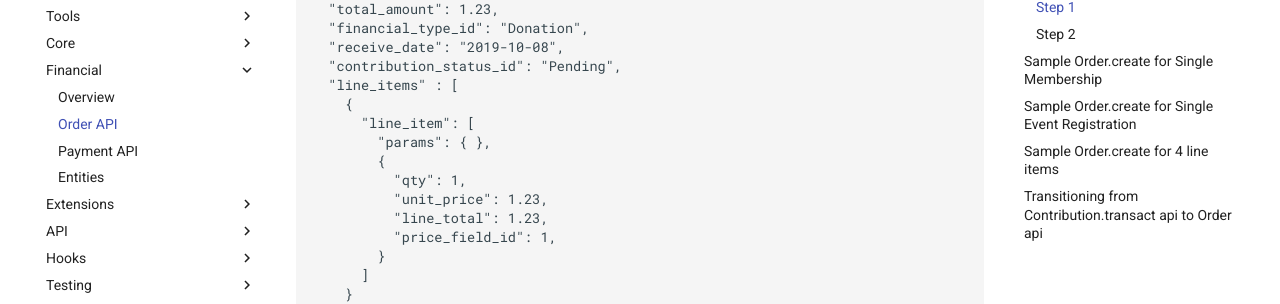
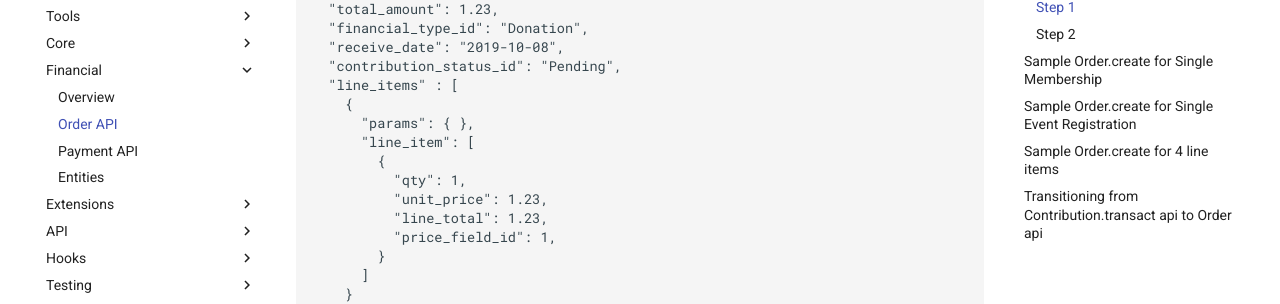
Before and after one commit to civicrm/civicrm-dev-docs, an MkDocs documentation site: the page built from docs/financial/orderAPI.md, in a window 1280 px wide and 900 px high, scrolled down 1033 px. Shown: the part 146-450 px from the top of the window. Built offline with MkDocs 1.6.1 and Material for MkDocs 9.7.7, drawn with Linux system fonts in a browser that asks for light colours; comment, search, counter and statistics services are not loaded; old or Windows-style settings are respelled for this version of MkDocs.

```diff
--- a/docs/financial/orderAPI.md
+++ b/docs/financial/orderAPI.md
@@ -35,8 +35,8 @@ Call `Order.create` with a structure like the below. Note that we always create
   "contribution_status_id": "Pending",
   "line_items" : [
     {
+      "params": { },
       "line_item": [
-        "params": { },
         {
           "qty": 1,
           "unit_price": 1.23,
```
